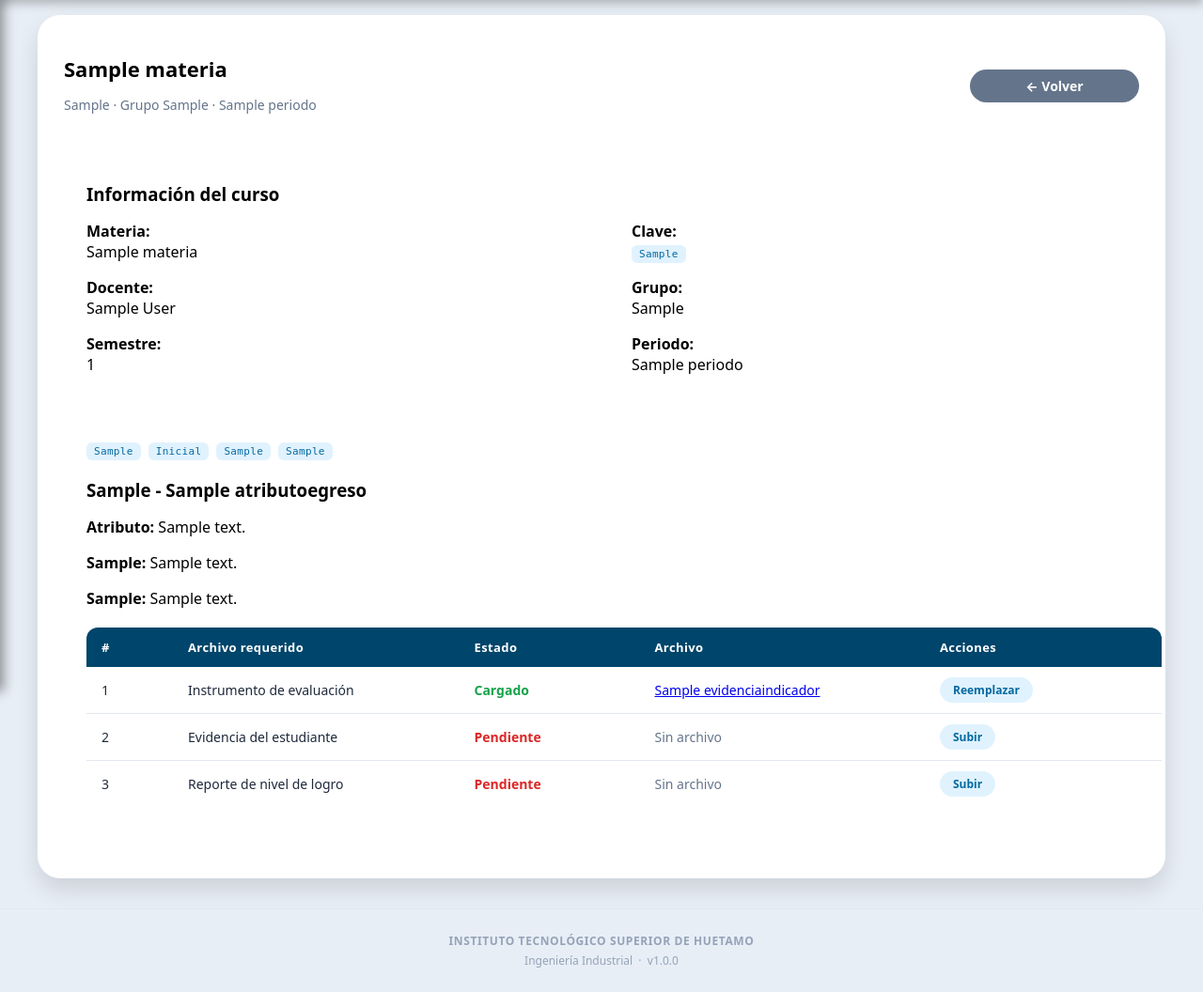
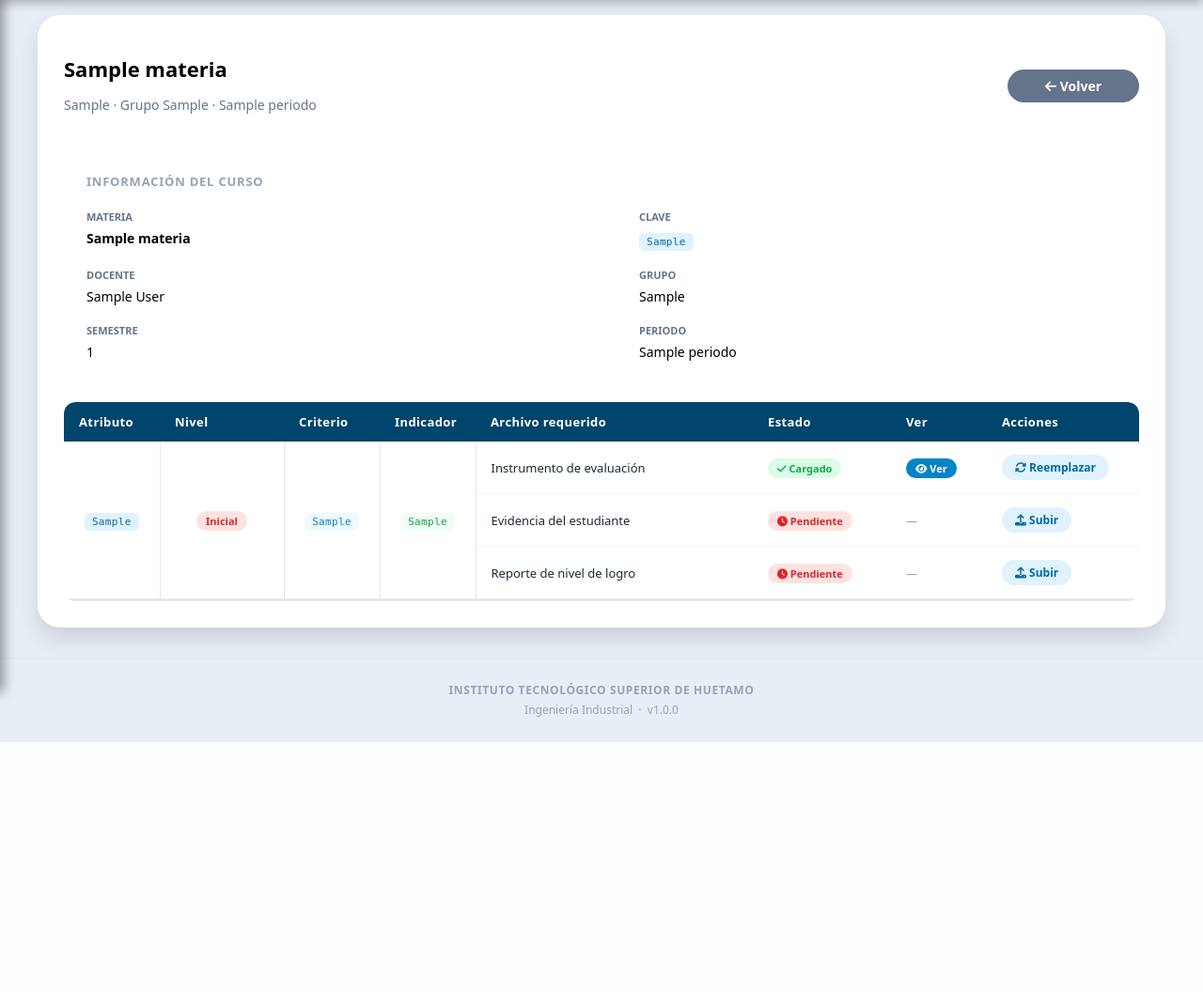
Before and after one commit to Pato1YT/PlataformaCACEI, a Django app: page /cursos/1/detalle/ in a window 1280 px wide. Shown: the part 64-1120 px from the top of the page at 94% size. After the commit the page ends 854 px from the top, so only its background shows below. Run offline with Django 4.2, Linux system fonts and the light colour scheme; a user stored in the database is signed in; tables that the repository leaves empty hold one stand-in row (values such as "Sample post"); parts of the project's set-up code (start-up, migrations or seed data) failed here and were passed over.

Commit message:
Mejora de estilos en ver detaller y formulario de subir archivo

```diff
--- a/core/templates/cursos/detalle_curso.html
+++ b/core/templates/cursos/detalle_curso.html
@@ -4,6 +4,7 @@
 
 {% block content %}
 <div class="dashboard">
+
     <div class="dashboard__header">
         <div>
             <h2 class="dashboard__title">{{ curso.materia.nombre }}</h2>
@@ -11,111 +12,136 @@
                 {{ curso.materia.clave }} · Grupo {{ curso.grupo }} · {{ curso.materia.periodo.nombre }}
             </p>
         </div>
-
-        <a href="{% url 'core:dashboard' %}" class="course-card__button"
-            style="max-width:180px; text-align:center; text-decoration:none; display:inline-block; background-color:#64748b;">
-            ← Volver
+        <a href="{% url 'core:dashboard' %}"
+           class="course-card__button"
+           style="width:140px; text-align:center; text-decoration:none; display:inline-block; font-weight:700; background-color:#64748b;">
+            <i class="fa-solid fa-arrow-left"></i> Volver
         </a>
     </div>
 
-    <div class="table-wrapper" style="padding:24px; margin-bottom:24px;">
-        <h3 style="margin-bottom:16px;">Información del curso</h3>
-
-        <div style="display:grid; grid-template-columns: repeat(2, minmax(0, 1fr)); gap:16px;">
-            <div><strong>Materia:</strong><br>{{ curso.materia.nombre }}</div>
-            <div><strong>Clave:</strong><br><span class="course-card__code">{{ curso.materia.clave }}</span></div>
-            <div><strong>Docente:</strong><br>{{ curso.docente.get_full_name|default:curso.docente.username }}</div>
-            <div><strong>Grupo:</strong><br>{{ curso.grupo }}</div>
-            <div><strong>Semestre:</strong><br>{{ curso.materia.semestre }}</div>
-            <div><strong>Periodo:</strong><br>{{ curso.materia.periodo.nombre }}</div>
+    <!-- Info del curso -->
+    <div class="table-wrapper" style="padding:20px 24px; margin-bottom:24px;">
+        <p class="perfil-card__section-title" style="margin-bottom:16px;">Información del curso</p>
+        <div style="display:grid; grid-template-columns:repeat(2, 1fr); gap:14px 32px;">
+            <div>
+                <span style="font-size:11px; color:#64748b; font-weight:600; text-transform:uppercase;">Materia</span>
+                <p style="margin:4px 0 0 0; font-weight:600; font-size:14px;">{{ curso.materia.nombre }}</p>
+            </div>
+            <div>
+                <span style="font-size:11px; color:#64748b; font-weight:600; text-transform:uppercase;">Clave</span>
+                <p style="margin:4px 0 0 0;"><span class="course-card__code">{{ curso.materia.clave }}</span></p>
+            </div>
+            <div>
+                <span style="font-size:11px; color:#64748b; font-weight:600; text-transform:uppercase;">Docente</span>
+                <p style="margin:4px 0 0 0; font-size:14px;">{{ curso.docente.get_full_name|default:curso.docente.username }}</p>
+            </div>
+            <div>
+                <span style="font-size:11px; color:#64748b; font-weight:600; text-transform:uppercase;">Grupo</span>
+                <p style="margin:4px 0 0 0; font-size:14px;">{{ curso.grupo }}</p>
+            </div>
+            <div>
+                <span style="font-size:11px; color:#64748b; font-weight:600; text-transform:uppercase;">Semestre</span>
+                <p style="margin:4px 0 0 0; font-size:14px;">{{ curso.materia.semestre }}</p>
+            </div>
+            <div>
+                <span style="font-size:11px; color:#64748b; font-weight:600; text-transform:uppercase;">Periodo</span>
+                <p style="margin:4px 0 0 0; font-size:14px;">{{ curso.materia.periodo.nombre }}</p>
+            </div>
         </div>
     </div>
 
-    {% for bloque in indicadores_bloques %}
-    <div class="table-wrapper" style="padding:24px; margin-bottom:24px;">
-        <div style="margin-bottom:20px;">
-            <div style="display:flex; gap:8px; flex-wrap:wrap; margin-bottom:12px;">
-                <span class="course-card__code">{{ bloque.atributo.codigo }}</span>
-                <span class="course-card__code">{{ bloque.nivel_aporte }}</span>
-                <span class="course-card__code">{{ bloque.criterio.codigo }}</span>
-                <span class="course-card__code">{{ bloque.indicador.codigo }}</span>
-            </div>
-
-            <h3 style="margin-bottom:10px;">
-                {{ bloque.atributo.codigo }} - {{ bloque.atributo.nombre }}
-            </h3>
-
-            <p style="margin-bottom:10px;">
-                <strong>Atributo:</strong> {{ bloque.atributo.descripcion }}
-            </p>
-
-            <p style="margin-bottom:10px;">
-                <strong>{{ bloque.criterio.codigo }}:</strong> {{ bloque.criterio.descripcion }}
-            </p>
-
-            <p style="margin-bottom:0;">
-                <strong>{{ bloque.indicador.codigo }}:</strong> {{ bloque.indicador.descripcion }}
-            </p>
-        </div>
-
+    <!-- Tabla única -->
+    <div class="table-wrapper">
         <table class="data-table">
             <thead>
                 <tr>
-                    <th style="width:60px;">#</th>
+                    <th style="width:70px;">Atributo</th>
+                    <th style="width:100px;">Nivel</th>
+                    <th style="width:70px;">Criterio</th>
+                    <th style="width:70px;">Indicador</th>
                     <th>Archivo requerido</th>
-                    <th style="width:160px;">Estado</th>
-                    <th>Archivo</th>
-                    <th style="width:220px;">Acciones</th>
+                    <th style="width:115px;">Estado</th>
+                    <th style="width:70px;">Ver</th>
+                    <th style="width:130px;">Acciones</th>
                 </tr>
             </thead>
             <tbody>
+                {% for bloque in indicadores_bloques %}
+
                     {% for archivo in bloque.archivos %}
-                <tr>
-                    <td>{{ forloop.counter }}</td>
-                    <td>{{ archivo.nombre }}</td>
-
-                    <td>
-                        {% if archivo.evidencia %}
-                        <span style="color:#16a34a; font-weight:700;">Cargado</span>
+                    <tr style="{% if not forloop.last %}border-bottom: 1px solid #f1f5f9;{% else %}border-bottom: 3px solid #e2e8f0;{% endif %}">
+                        {% if forloop.first %}
+                        <td rowspan="{{ bloque.archivos|length }}"
+                            style="vertical-align:middle; text-align:center; border-right:1px solid #e2e8f0;">
+                            <span class="course-card__code">{{ bloque.atributo.codigo }}</span>
+                        </td>
+                        <td rowspan="{{ bloque.archivos|length }}"
+                            style="vertical-align:middle; text-align:center; border-right:1px solid #e2e8f0;">
+                            {% if bloque.nivel_aporte == 'A' %}
+                                <span style="background:#dcfce7; color:#16a34a; border-radius:999px; padding:3px 10px; font-size:11px; font-weight:700; white-space:nowrap;">Avanzado</span>
+                            {% elif bloque.nivel_aporte == 'M' %}
+                                <span style="background:#fef9c3; color:#ca8a04; border-radius:999px; padding:3px 10px; font-size:11px; font-weight:700; white-space:nowrap;">Medio</span>
                             {% else %}
-                        <span style="color:#dc2626; font-weight:700;">Pendiente</span>
+                                <span style="background:#fee2e2; color:#dc2626; border-radius:999px; padding:3px 10px; font-size:11px; font-weight:700; white-space:nowrap;">Inicial</span>
                             {% endif %}
                         </td>
+                        <td rowspan="{{ bloque.archivos|length }}"
+                            style="vertical-align:middle; text-align:center; border-right:1px solid #e2e8f0;">
+                            <span class="course-card__code" style="background:#f0f9ff; color:#0284c7;">{{ bloque.criterio.codigo }}</span>
+                        </td>
+                        <td rowspan="{{ bloque.archivos|length }}"
+                            style="vertical-align:middle; text-align:center; border-right:1px solid #e2e8f0;">
+                            <span class="course-card__code" style="background:#f0fdf4; color:#16a34a;">{{ bloque.indicador.codigo }}</span>
+                        </td>
+                        {% endif %}
 
-                    <td>
+                        <td style="font-size:13px; padding-top:14px; padding-bottom:14px;">{{ archivo.nombre }}</td>
+                        <td style="padding-top:14px; padding-bottom:14px;">
                             {% if archivo.evidencia %}
-                        <a href="{{ archivo.evidencia.archivo.url }}" target="_blank">
-                            {{ archivo.evidencia.titulo|default:"Ver archivo" }}
+                                <span style="background:#dcfce7; color:#16a34a; border-radius:999px; padding:3px 10px; font-size:11px; font-weight:700; white-space:nowrap;">
+                                    <i class="fa-solid fa-check"></i> Cargado
+                                </span>
+                            {% else %}
+                                <span style="background:#fee2e2; color:#dc2626; border-radius:999px; padding:3px 10px; font-size:11px; font-weight:700; white-space:nowrap;">
+                                    <i class="fa-solid fa-clock"></i> Pendiente
+                                </span>
+                            {% endif %}
+                        </td>
+                        <td style="padding-top:14px; padding-bottom:14px;">
+                            {% if archivo.evidencia %}
+                                <a href="{{ archivo.evidencia.archivo.url }}" target="_blank"
+                                   class="data-table__btn"
+                                   style="background-color:#0284c7; color:#fff; font-size:11px; padding:3px 10px; white-space:nowrap;">
+                                    <i class="fa-solid fa-eye"></i> Ver
                                 </a>
                             {% else %}
-                        <span style="color:#64748b;">Sin archivo</span>
+                                <span style="color:#94a3b8; font-size:12px;">—</span>
                             {% endif %}
                         </td>
-
-                    <td class="data-table__actions">
+                        <td class="data-table__actions" style="padding-top:14px; padding-bottom:14px;">
                             {% if archivo.tipo == 'REPORTE' %}
                             <a href="{% url 'core:subir_reporte_nivel_logro' curso.pk bloque.indicador.pk %}"
-                            class="data-table__btn data-table__btn--edit">
-                            {% if archivo.evidencia %}Reemplazar{% else %}Subir{% endif %}
+                               class="data-table__btn data-table__btn--edit" style="white-space:nowrap;">
+                                {% if archivo.evidencia %}<i class="fa-solid fa-rotate"></i> Reemplazar{% else %}<i class="fa-solid fa-upload"></i> Subir{% endif %}
                             </a>
                             {% else %}
                             <a href="{% url 'core:subir_evidencia_indicador' curso.pk bloque.indicador.pk archivo.tipo %}"
-                            class="data-table__btn data-table__btn--edit">
-                            {% if archivo.evidencia %}Reemplazar{% else %}Subir{% endif %}
+                               class="data-table__btn data-table__btn--edit" style="white-space:nowrap;">
+                                {% if archivo.evidencia %}<i class="fa-solid fa-rotate"></i> Reemplazar{% else %}<i class="fa-solid fa-upload"></i> Subir{% endif %}
                             </a>
                             {% endif %}
                         </td>
                     </tr>
                     {% endfor %}
+
+                {% empty %}
+                <tr>
+                    <td colspan="8" class="data-table__empty">Esta materia no tiene indicadores específicos asignados.</td>
+                </tr>
+                {% endfor %}
             </tbody>
         </table>
     </div>
-    {% empty %}
-    <div class="table-wrapper" style="padding:24px;">
-        <p class="data-table__empty">
-            Esta materia no tiene indicadores específicos asignados.
-        </p>
-    </div>
-    {% endfor %}
+
 </div>
 {% endblock %}
```
Also changed, not shown: core/templates/cursos/subir_evidencia_indicador.html (+59 -61 lines). Lines whose indentation alone changed are shown as unchanged.
